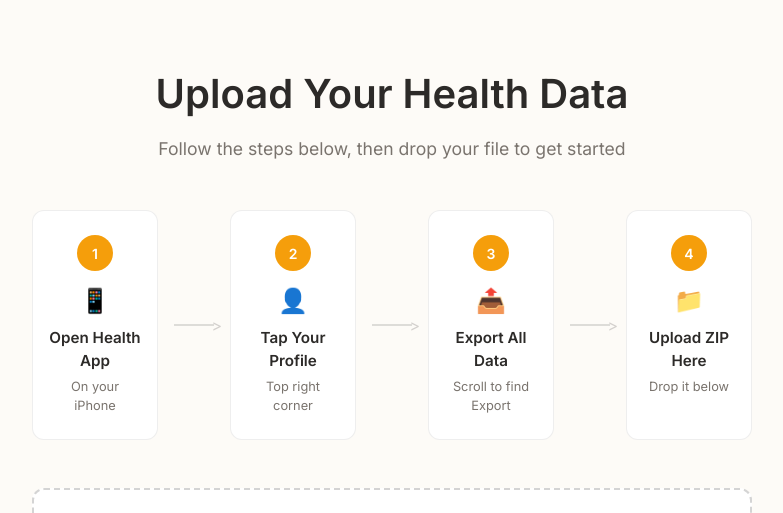
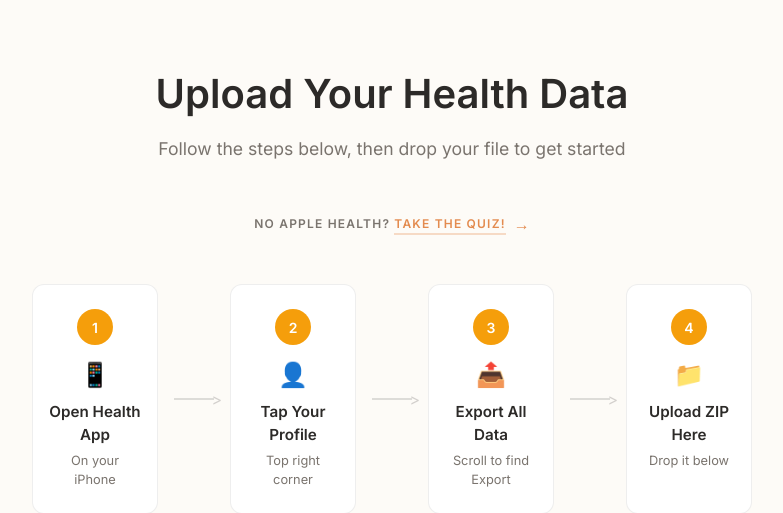
Before and after one commit to t-skayemba/cadence, a Flask app: page /upload in a window 1280 px wide. Shown: the part 63-576 px from the top of the page, without its empty margins (248-1031 px from the left). Run offline with Flask 3, Linux system fonts and the light colour scheme; some libraries are stand-ins or nearby versions.

Commit message:
Added quiz to upload page for users without Apple Health

```diff
--- a/templates/upload.html
+++ b/templates/upload.html
@@ -222,6 +222,14 @@
                 Follow the steps below, then drop your file to get started
             </p>
         </div>
+        <div class="text-center mt-6 mb-12">
+            <a href="/quiz" class="inline-flex items-center gap-2 group no-underline">
+                <span class="text-[12px] font-bold uppercase tracking-widest text-[#7a746e] group-hover:text-[#e38b4f] transition-colors">
+                    No Apple Health? <span class="text-[#e38b4f] border-b-2 border-[#e38b4f]/30 group-hover:border-[#e38b4f] pb-0.5 transition-all">Take the Quiz!</span>
+                </span>
+                <span class="text-[#e38b4f] transition-transform group-hover:translate-x-1">→</span>
+            </a>
+        </div>
 
         <!-- step boxes -->
          <div style="display:flex; align-items: stretch; gap: 16px; margin-bottom: 48px;">
```
